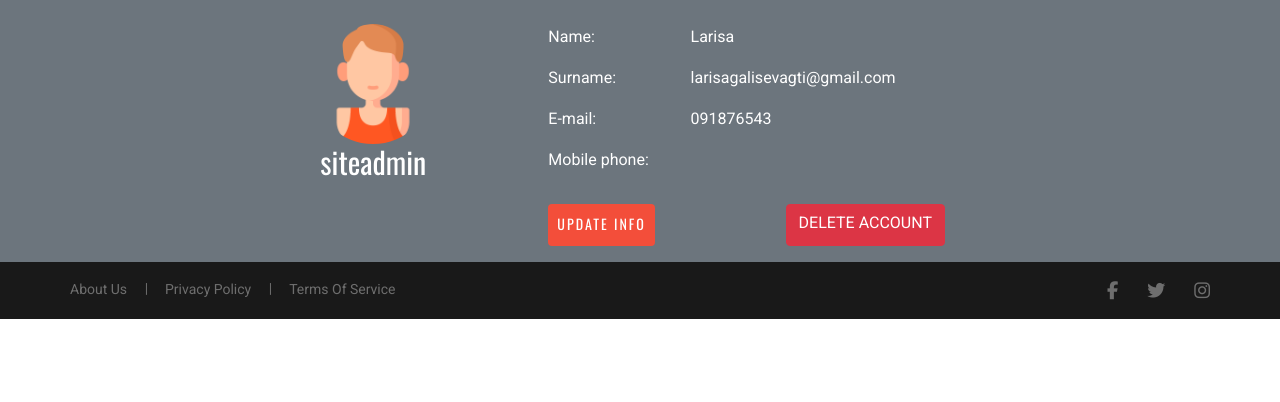
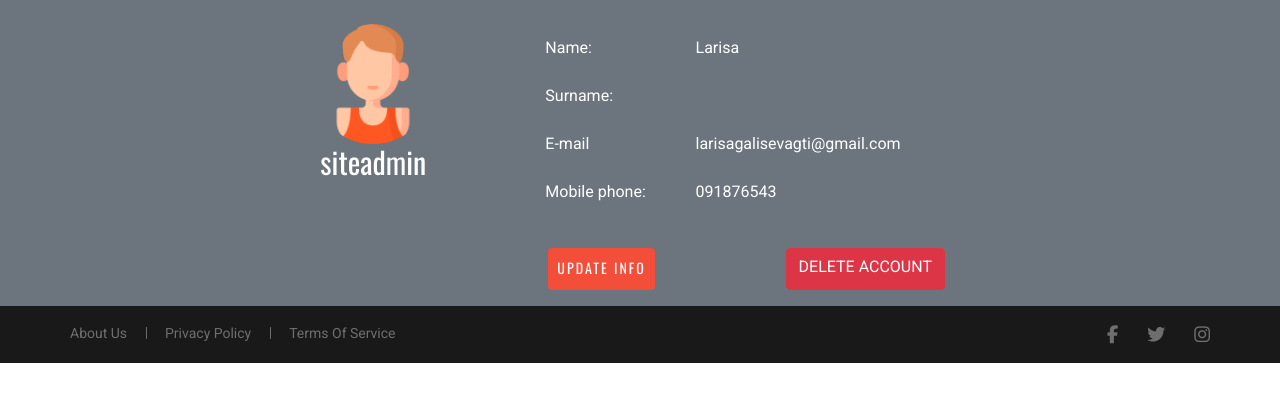
Before and after one commit to LarisaLG/fitness_club, a Django app: page /profile/ in a window 1280 px wide. Shown: the part 94-496 px from the top of the page. Run offline with Django 3.2, Linux system fonts and the light colour scheme; a user stored in the database is signed in; data comes from the database, SQL or seed files in the repository; style sheets or scripts are compiled from the project's sources; some libraries are stand-ins or nearby versions.

Commit message:
chore: restructure profile page for better UX, fix tags and attributes, fix default avatar file location

```diff
--- a/profiles/templates/profiles/profile.html
+++ b/profiles/templates/profiles/profile.html
@@ -12,7 +12,7 @@
             <div class="media">
                 <div class="media-body mx-auto d-block">
                     <img class="rounded-circle mx-auto d-block mt-4" width="120"
-                        src="{{ user.profile.avatar.url }}">
+                        src="{{ user.profile.avatar.url }}" alt="avatar image">
                     <h3 class="account-heading d-flex justify-content-around text-white">{{ user.username }}</h3>
                 </div>
             </div>
@@ -20,22 +20,31 @@
         <div class="col-md-4 mt-4">
             <form method="POST" enctype="multipart/form-data">
                 {% csrf_token %}
-                <div class="row profile-data form-group text-white">
-                    <div class="col-4">
-                        <p>Name: </p>
-                        <p>Surname: </p>
-                        <p>E-mail:</p>
-                        <p>Mobile phone:</p>
-                    </div>
-                    <div class="col">
-                        <p>{{ user.first_name }}</p>
-                        <p>{{ user.last_name }}</p>
-                        <p>{{ user.email }}</p>
-                        <p>{{ user.profile.mob_phone }}</p>
-                    </div>
+                <div class="row profile-data form-group">
+
+                      <table class="table table-borderless text-white">
+                          <tbody>
+                              <tr>
+                                  <td>Name:</td>
+                                  <td>{{ user.first_name }}</td>
+                              </tr>
+                              <tr>
+                                  <td>Surname:</td>
+                                  <td>{{ user.last_name }}</td>
+                              </tr>
+                              <tr>
+                                  <td>E-mail</td>
+                                  <td>{{ user.email }}</td>
+                              </tr>
+                              <tr>
+                                  <td>Mobile phone:</td>
+                                  <td>{{ user.profile.mob_phone }}</td>
+                              </tr>
+                          </tbody>
+                      </table>
                 </div>
                 <div class="form-group d-flex justify-content-between">
-                    <a href="{% url 'update_profile' %}" class="btn primary-btn p-2" type="submit">Update info</button>
+                    <a href="{% url 'update_profile' %}" class="btn primary-btn p-2">Update info</a>
                     <a href="{% url 'delete_account' %}"
                         class="btn btn-danger text-uppercase form-control-lg">Delete account</a>
                 </div>
--- a/templates/base.html
+++ b/templates/base.html
@@ -65,8 +65,6 @@
   <!-- Stripe -->
   <script src="https://js.stripe.com/v3/"></script>
   {% endblock %}
-
-<title>PONIGYM{% block extra_title %}{% endblock %}</title>
 
 </head>
 
```
Also changed, not shown: media/default_avatar.png (added).
